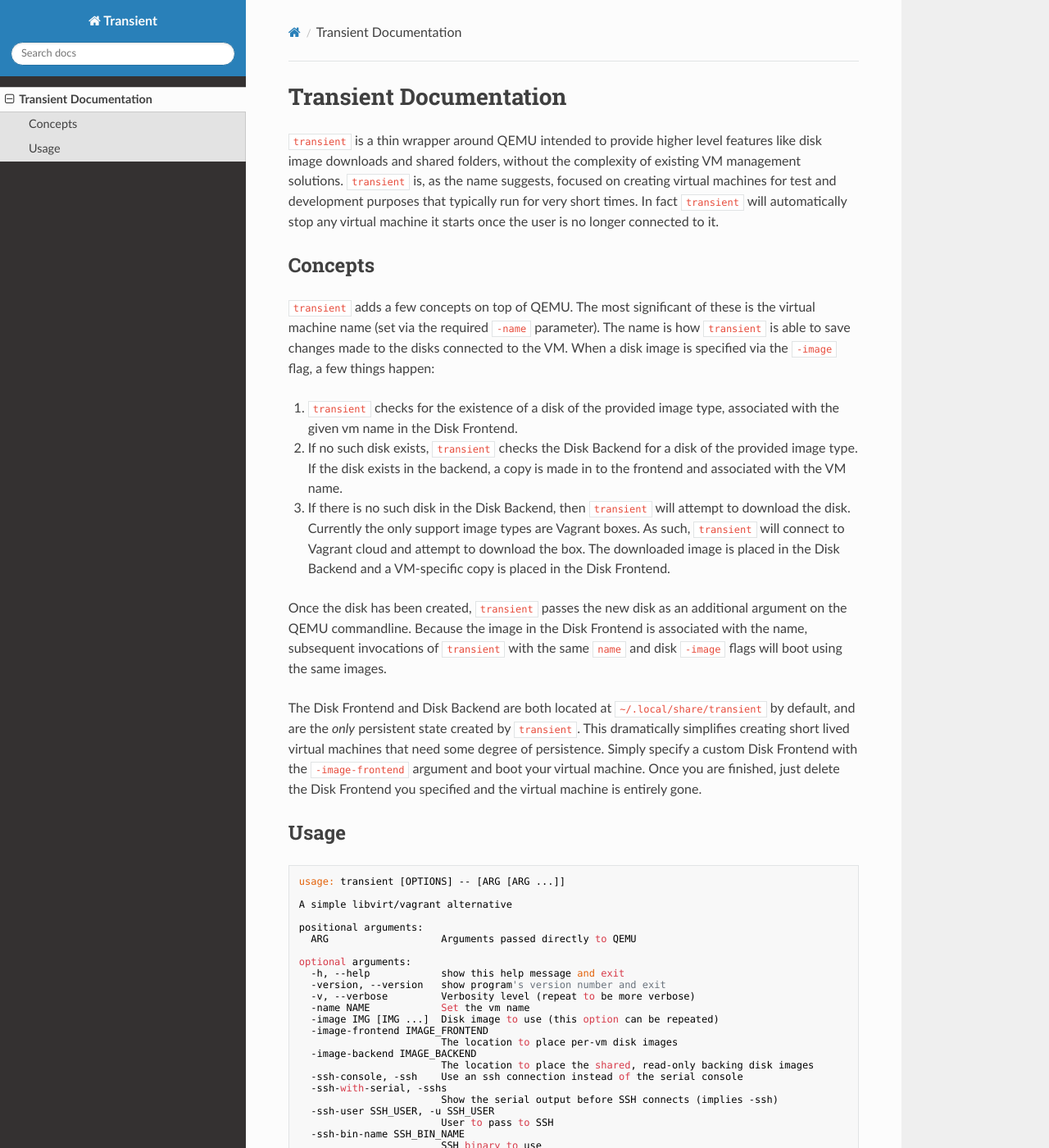
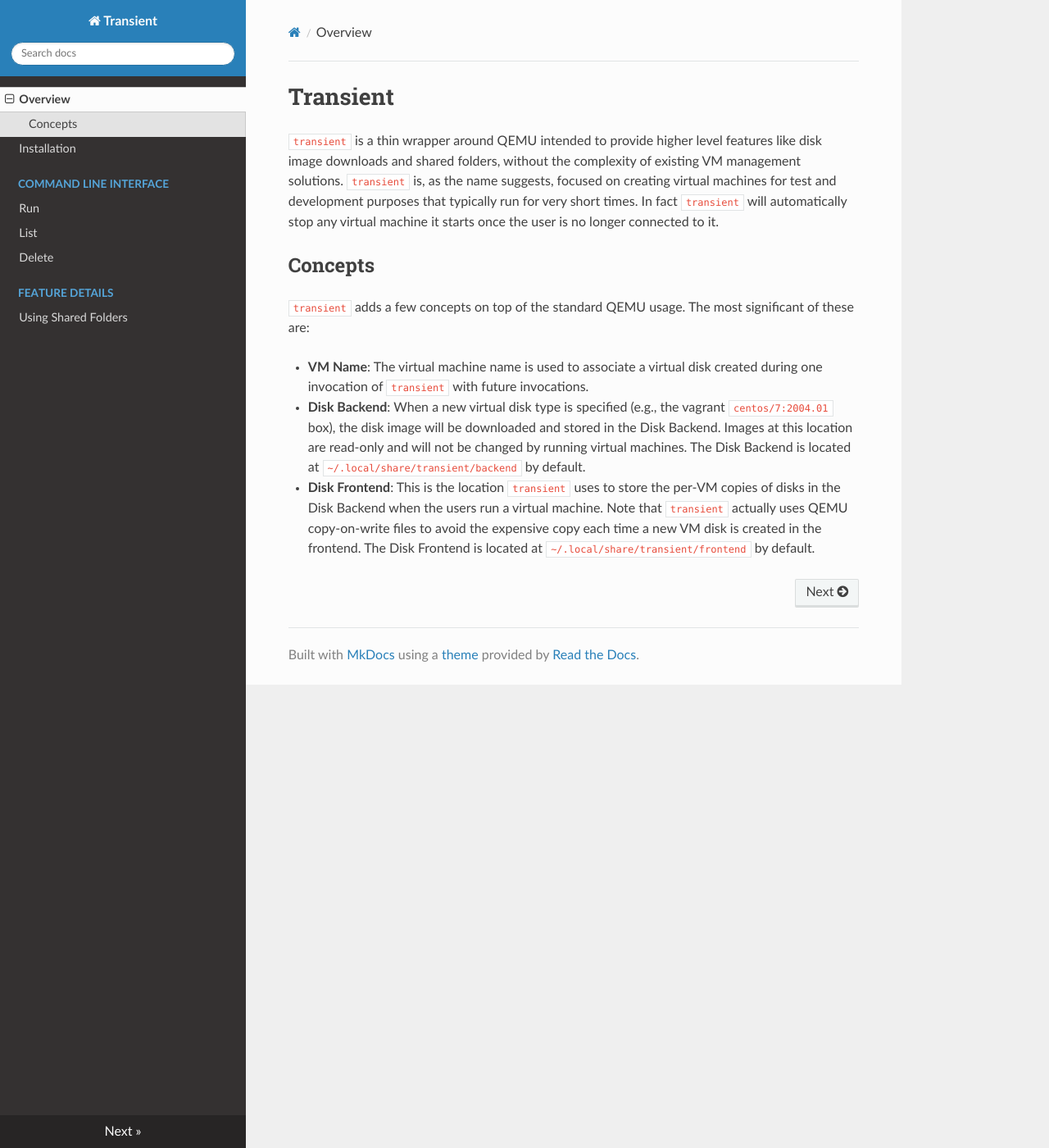
Before and after one commit to ALSchwalm/transient, an MkDocs documentation site: the page built from docs/index.md, in a window 1280 px wide and 1400 px high. Shown: the whole window at 82% size. Built offline with MkDocs 1.6.1, drawn with Linux system fonts in a browser that asks for light colours; nearby versions of some CDN libraries; some of the changed text lies outside the part shown.

Commit message:
Add additional documentation

````diff
--- a/docs/index.md
+++ b/docs/index.md
@@ -1,4 +1,4 @@
-# Transient Documentation
+# Transient
 
 `transient` is a thin wrapper around QEMU intended to provide higher level
 features like disk image downloads and shared folders, without the complexity
@@ -9,74 +9,21 @@
 
 ## Concepts
 
-`transient` adds a few concepts on top of QEMU. The most significant of these
-is the virtual machine name (set via the required `-name` parameter). The name
-is how `transient` is able to save changes made to the disks connected to the
-VM. When a disk image is specified via the `-image` flag, a few things happen:
+`transient` adds a few concepts on top of the standard QEMU usage. The most
+significant of these are:
 
-1. `transient` checks for the existence of a disk of the provided image type,
-associated with the given vm name in the Disk Frontend.
+- **VM Name**: The virtual machine name is used to associate a virtual
+disk created during one invocation of `transient` with future invocations.
 
-2. If no such disk exists, `transient` checks the Disk Backend for a disk of
-the provided image type. If the disk exists in the backend, a copy is made in
-to the frontend and associated with the VM name.
+- **Disk Backend**: When a new virtual disk type is specified (e.g.,
+the vagrant `centos/7:2004.01` box), the disk image will be downloaded and
+stored in the Disk Backend. Images at this location are read-only and will
+not be changed by running virtual machines. The Disk Backend is located at
+`~/.local/share/transient/backend` by default.
 
-3. If there is no such disk in the Disk Backend, then `transient` will attempt
-to download the disk. Currently the only support image types are Vagrant boxes.
-As such, `transient` will connect to Vagrant cloud and attempt to download the
-box. The downloaded image is placed in the Disk Backend and a VM-specific copy
-is placed in the Disk Frontend.
-
-Once the disk has been created, `transient` passes the new disk as an additional
-argument on the QEMU commandline. Because the image in the Disk Frontend is
-associated with the name, subsequent invocations of `transient` with the same `name`
-and disk `-image` flags will boot using the same images.
-
-The Disk Frontend and Disk Backend are both located at `~/.local/share/transient`
-by default, and are the _only_ persistent state created by `transient`. This
-dramatically simplifies creating short lived virtual machines that need some
-degree of persistence. Simply specify a custom Disk Frontend with the
-`-image-frontend` argument and boot your virtual machine. Once you are finished,
-just delete the Disk Frontend you specified and the virtual machine is entirely
-gone.
-
-## Usage
-
-```
-usage: transient [OPTIONS] -- [ARG [ARG ...]]
-
-A simple libvirt/vagrant alternative
-
-positional arguments:
-  ARG                   Arguments passed directly to QEMU
-
-optional arguments:
-  -h, --help            show this help message and exit
-  -version, --version   show program's version number and exit
-  -v, --verbose         Verbosity level (repeat to be more verbose)
-  -name NAME            Set the vm name
-  -image IMG [IMG ...]  Disk image to use (this option can be repeated)
-  -image-frontend IMAGE_FRONTEND
-                        The location to place per-vm disk images
-  -image-backend IMAGE_BACKEND
-                        The location to place the shared, read-only backing disk images
-  -ssh-console, -ssh    Use an ssh connection instead of the serial console
-  -ssh-with-serial, -sshs
-                        Show the serial output before SSH connects (implies -ssh)
-  -ssh-user SSH_USER, -u SSH_USER
-                        User to pass to SSH
-  -ssh-bin-name SSH_BIN_NAME
-                        SSH binary to use
-  -ssh-timeout SSH_TIMEOUT
-                        Time to wait for SSH connection before failing
-  -ssh-port SSH_PORT    Local port the 22 of the guest is forwarded to
-  -ssh-command SSH_COMMAND, -cmd SSH_COMMAND
-                        Run an ssh command instead of a console
-  -sync-before SYNC_BEFORE [SYNC_BEFORE ...], -b SYNC_BEFORE [SYNC_BEFORE ...]
-                        Sync a host path to a guest path before starting the guest
-  -sync-after SYNC_AFTER [SYNC_AFTER ...], -a SYNC_AFTER [SYNC_AFTER ...]
-                        Sync a guest path to a host path after stopping the guest
-  -shared-folder SHARED_FOLDER [SHARED_FOLDER ...], -s SHARED_FOLDER [SHARED_FOLDER ...]
-                        Share a host directory with the guest (/path/on/host:/path/on/guest)
-  -prepare-only         Only download/create vm disks. Do not start the vm
-```
+- **Disk Frontend**: This is the location `transient` uses to store the
+per-VM copies of disks in the Disk Backend when the users run a virtual
+machine. Note that `transient` actually uses QEMU copy-on-write files to
+avoid the expensive copy each time a new VM disk is created in the frontend.
+The Disk Frontend is located at `~/.local/share/transient/frontend` by
+default.
--- a/mkdocs.yml
+++ b/mkdocs.yml
@@ -1,2 +1,12 @@
 site_name: Transient
 theme: readthedocs
+
+nav:
+    - Overview: index.md
+    - Installation: installation.md
+    - 'Command Line Interface':
+      - 'Run': cli/run.md
+      - 'List': cli/list.md
+      - 'Delete': cli/delete.md
+    - Feature Details:
+      - 'Using Shared Folders': details/shared-folders.md
````
Also changed, not shown: README.md (+12 -4 lines), docs/cli/delete.md (added, +82 -0 lines), docs/cli/list.md (added, +73 -0 lines), docs/cli/run.md (added, +130 -0 lines), docs/details/shared-folders.md (added, +37 -0 lines), docs/installation.md (added, +11 -0 lines), 1 other file.
